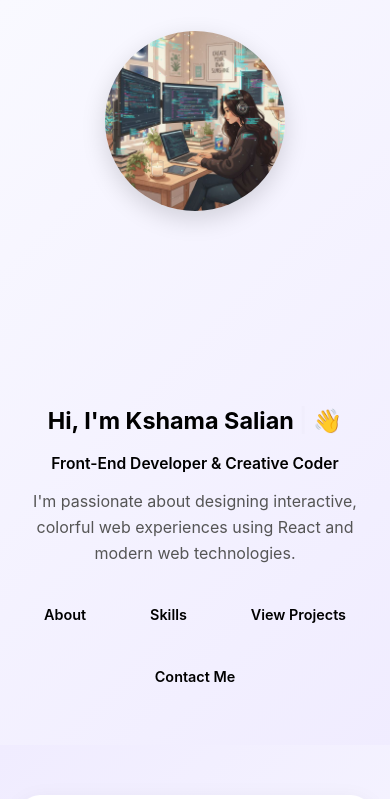
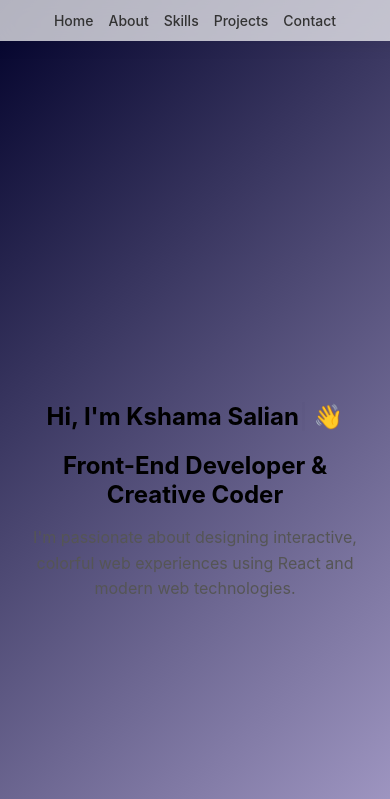
Before and after one commit to kshama1708/my-personal-portfolio, a React (Create React App) app: page / in a window 390 px wide. Shown: the top 799 px of the page. Built offline with nearby package versions, Linux system fonts and the light colour scheme.

Commit message:
updated portfolio

```diff
--- a/src/App.js
+++ b/src/App.js
@@ -5,9 +5,11 @@ import Projects from "./Pages/projects";
 import Contact from "./Pages/contact";
 import Skills from "./Pages/Skills";
 
+
 function App() {
   return (
     <div>
+
       <Home />
       <About/>
       <Skills />
--- a/src/Pages/About.css
+++ b/src/Pages/About.css
@@ -1,5 +1,5 @@
 .about-section {
-  background: linear-gradient(135deg, #f0ecff 0%, #f9f9ff 100%);
+  background: linear-gradient(135deg, #f0ecff 0%, #89899a 100%);
   padding: 60px 10%; /* reduced from 100px */
   display: flex;
   justify-content: center;
--- a/src/Pages/Contact.css
+++ b/src/Pages/Contact.css
@@ -1,5 +1,5 @@
 .contact-section {
-  background: linear-gradient(135deg, #f0ecfff5 0%, #f9f9ff 100%);
+  background: linear-gradient(135deg, #f0ecfff5 0%,#89899a 100%);
   padding: 60px 10%;
   text-align: center;
 }
--- a/src/Pages/Home.css
+++ b/src/Pages/Home.css
@@ -2,22 +2,21 @@
 .home-section {
   display: flex;
   align-items: center;
-  justify-content: space-between;
-  padding: 80px 10%;
-  min-height: 80vh;
-  background: linear-gradient(135deg, #f9f9ff 0%, #f0ecff 100%);
-  overflow: hidden;
+  justify-content: center;
+  padding: 100px 10% 60px; /* extra top for navbar */
+  min-height: 100vh;
+  background: linear-gradient(135deg, #02022b, #b8aeda);
   gap: 40px;
 }
 
-/* ===== LEFT CONTENT ===== */
+/* CONTENT */
 .home-content {
   max-width: 600px;
+  animation: fadeInUp 1s ease;
 }
 
 .home-content h1 {
-  font-size: clamp(1.5rem, 5vw, 2.8rem);
-  color: var(--text-color);
+  font-size: clamp(1.8rem, 5vw, 3rem);
 }
 
 .home-content span {
@@ -26,9 +25,7 @@
 
 .home-content h2 {
   color: var(--accent-color);
-  font-weight: 600;
   margin: 10px 0;
-  font-size: clamp(1rem, 3vw, 1.5rem);
 }
 
 .home-content p {
@@ -37,76 +34,53 @@
   line-height: 1.6;
 }
 
-/* ===== BUTTONS ===== */
+/* BUTTONS */
 .btn-group {
   display: flex;
   gap: 15px;
-  flex-wrap: wrap;
 }
 
 .btn {
-  text-decoration: none;
   padding: 10px 20px;
   border-radius: 25px;
+  text-decoration: none;
   font-weight: 600;
-  transition: all 0.3s ease;
+  transition: 0.3s;
 }
 
-.nav {
+.btn-primary {
+  background: var(--primary-color);
+  color: white;
+}
+
+.btn-outline {
   border: 2px solid var(--primary-color);
   color: var(--primary-color);
 }
 
-.nav:hover {
-  background: #0A1931;
-  color: #5F86A6;
+.btn:hover {
+  transform: translateY(-3px);
 }
 
-/* ===== IMAGE ===== */
-.home-image {
-  display: flex;
-  justify-content: center;
-}
-
-.home-image img {
-  width: 100%;
-  max-width: 400px;
-  animation: float 4s ease-in-out infinite;
-}
-
-/* ===== AVATAR ===== */
-.avatar {
-  width: 100%;
-  max-width: 350px;
-  aspect-ratio: 1/1;
-  border-radius: 50%;
-  object-fit: cover;
-  box-shadow: 0 8px 25px rgba(0, 0, 0, 0.15);
-  animation: float 4s ease-in-out infinite;
-  transition: 0.3s ease;
-}
-
-.avatar:hover {
-  box-shadow: 0 0 25px rgba(155, 100, 255, 0.4);
-}
-
-/* ===== ANIMATION ===== */
-@keyframes float {
-  0%, 100% { transform: translateY(0); }
-  50% { transform: translateY(-10px); }
-}
-
-/* ===== TYPEWRITER CURSOR ===== */
+/* TYPEWRITER */
 .typewriter::after {
   content: "|";
   animation: blink 1s infinite;
-  margin-left: 5px;
+}
+
+/* ANIMATION */
+@keyframes fadeInUp {
+  from {
+    opacity: 0;
+    transform: translateY(30px);
+  }
+  to {
+    opacity: 1;
+  }
 }
 
 @keyframes blink {
-  0% { opacity: 1; }
   50% { opacity: 0; }
-  100% { opacity: 1; }
 }
 
 /* ===== TABLET ===== */
@@ -114,51 +88,20 @@
   .home-section {
     flex-direction: column;
     text-align: center;
-    padding: 60px 5%;
-  }
-
-  .home-content {
-    margin-bottom: 20px;
   }
 
   .btn-group {
     justify-content: center;
-  }
-
-  .home-image img {
-    max-width: 300px;
-    margin-top: 20px;
-  }
-
-  .avatar {
-    max-width: 250px;
   }
 }
 
 /* ===== MOBILE ===== */
 @media (max-width: 500px) {
   .home-section {
-    padding: 40px 5%;
-  }
-
-  .home-image img {
-    max-width: 220px;
-  }
-
-  .avatar {
-    max-width: 180px;
+    padding: 80px 5%;
   }
 
   .home-content h1 {
-    font-size: clamp(1.3rem, 6vw, 2rem);
-  }
-
-  .home-content h2 {
-    font-size: clamp(0.9rem, 4vw, 1.2rem);
-  }
-
-  .btn {
-    padding: 8px 16px;
-    font-size: 0.9rem;
+    font-size: 1.5rem;
   }
 }
--- /dev/null
+++ b/src/Pages/Nav.css
@@ -0,0 +1,60 @@
+.nav {
+  position: fixed;
+  top: 0;
+  width: 100%;
+  display: flex;
+  justify-content: center;
+  align-items: center;
+  padding: 12px 8%;
+  backdrop-filter: blur(10px);
+  background: rgba(255, 255, 255, 0.7);
+  box-shadow: 0 4px 20px rgba(0, 0, 0, 0.05);
+  z-index: 1000;
+}
+
+/* Links container */
+.links {
+  display: flex;
+  gap: 25px;
+  align-items: center;
+}
+
+/* Individual link */
+.link {
+  text-decoration: none;
+  color: #333;
+  font-weight: 500;
+  position: relative;
+  transition: 0.3s;
+}
+
+/* 🔥 Hover underline animation */
+.link::after {
+  content: "";
+  position: absolute;
+  width: 0%;
+  height: 2px;
+  left: 0;
+  bottom: -4px;
+  background: #007bff;
+  transition: 0.3s;
+}
+
+.link:hover::after {
+  width: 100%;
+}
+
+.link:hover {
+  color: #007bff;
+}
+
+
+@media (max-width: 768px) {
+  .links {
+    gap: 15px;
+  }
+
+  .link {
+    font-size: 14px;
+  }
+}
--- /dev/null
+++ b/src/Pages/Nav.js
@@ -0,0 +1,16 @@
+import React from "react";
+import "./Nav.css";
+
+export default function Nav() {
+  return (
+    <nav className="nav">
+      <div className="links">
+        <a href="#home" className="link">Home</a>
+        <a href="#about" className="link">About</a>
+        <a href="#skills" className="link">Skills</a>
+        <a href="#projects" className="link">Projects</a>
+        <a href="#contact" className="link">Contact</a>
+      </div>
+    </nav>
+  );
+}
--- a/src/Pages/Projects.css
+++ b/src/Pages/Projects.css
@@ -1,6 +1,6 @@
 .projects-section {
   padding: 10px;
-   background: linear-gradient(135deg, #f0ecfff5 0%, #f9f9ff 100%);
+   background: linear-gradient(135deg, #89899a 0%, #f9f9ff 100%);
 }
 .projects-title{
   padding: 5px 10px;
--- a/src/Pages/Skills.css
+++ b/src/Pages/Skills.css
@@ -1,5 +1,5 @@
 .skills-section {
-  background: linear-gradient(135deg, #f9f9ff 0%, #f0ecff 100%);
+  background: linear-gradient(135deg, #89899a 0%, #f0ecff 100%);
   padding: 10px 10%;
   text-align: center;
 }
--- a/src/Pages/home.js
+++ b/src/Pages/home.js
@@ -1,49 +1,41 @@
 import React, { useEffect, useState } from "react";
 import "./Home.css";
-import Avathar from "../Assets/Avathar.png.jpg";
+import Nav from "./Nav.js";
 
 const Home = () => {
- const text ="Hi, I'm Kshama Salian";
- const [displayText, setDisplayText] = useState("");
+  const text = "Hi, I'm Kshama Salian";
+  const [displayText, setDisplayText] = useState("");
 
+  useEffect(() => {
+    let i = 0;
 
- useEffect(()=>
- {
-  let i = 0;
-  const interval = setInterval(()=>{
-    setDisplayText(text.slice(0, i+1));
-    i++;
+    const interval = setInterval(() => {
+      setDisplayText(text.slice(0, i + 1));
+      i++;
 
-    if(i === text.length){
-      clearInterval(interval);
-    }
-  },150);
-  return ()=> clearInterval(interval);
- },[]
+      if (i === text.length) {
+        clearInterval(interval);
+      }
+    }, 150);
 
-);
+    return () => clearInterval(interval);
+  }, []);
 
   return (
     <section id="home" className="home-section">
-      <div className="home-left">
-        <img src={Avathar} alt="Kshama Salian" className="avatar" />
-      </div>
+<Nav />
       <div className="home-content">
-        <h1><span className="typewriter">{displayText}</span> 👋</h1>
+        <h1>
+          <span className="typewriter">{displayText}</span> 👋
+        </h1>
         <h2>Front-End Developer & Creative Coder</h2>
         <p>
           I'm passionate about designing interactive, colorful web experiences
           using React and modern web technologies.
         </p>
-        <div className="btn-group">
-          <a href="#about" className="btn nav">About</a>
-          <a href="#skills" className="btn nav">Skills</a>
-          <a href="#projects" className="btn nav">View Projects</a>
-          <a href="#contact" className="btn nav">Contact Me</a>
-        </div>
       </div>
     </section>
   );
-}
+};
 
 export default Home;
```
